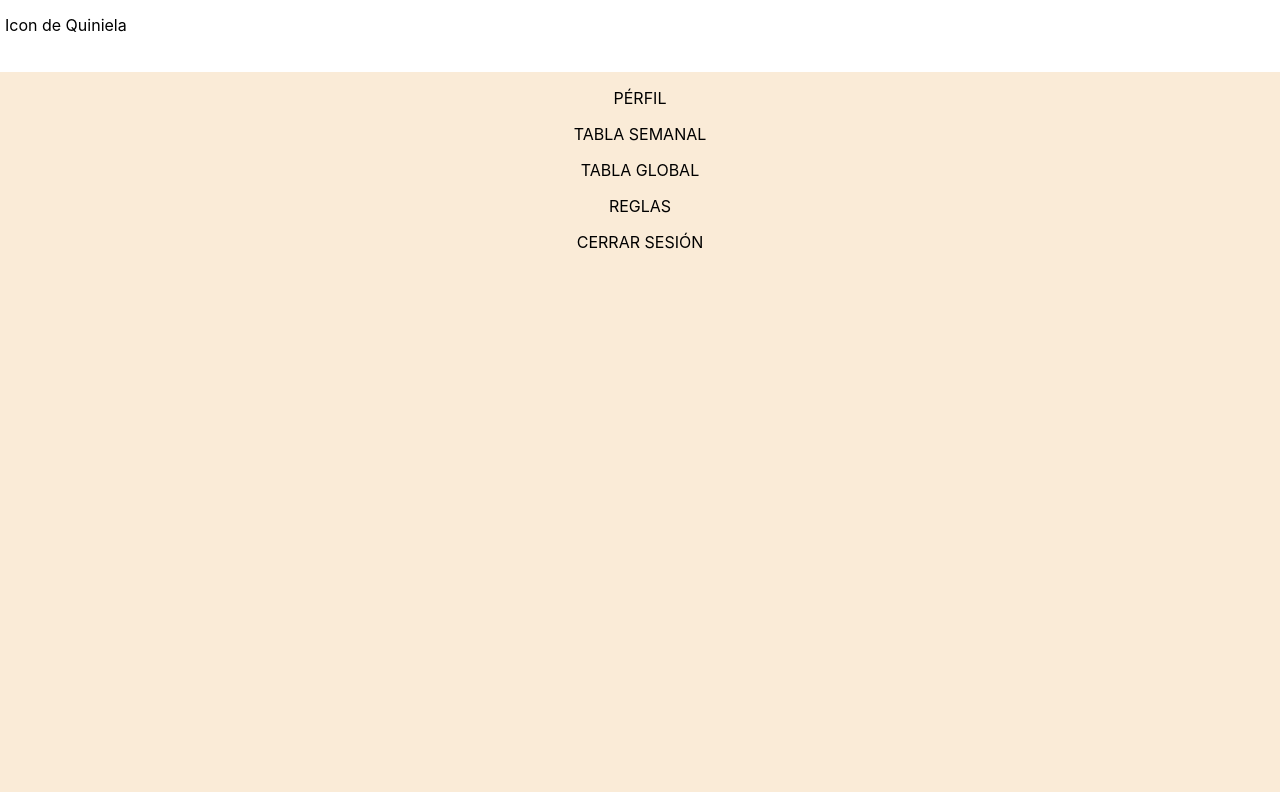
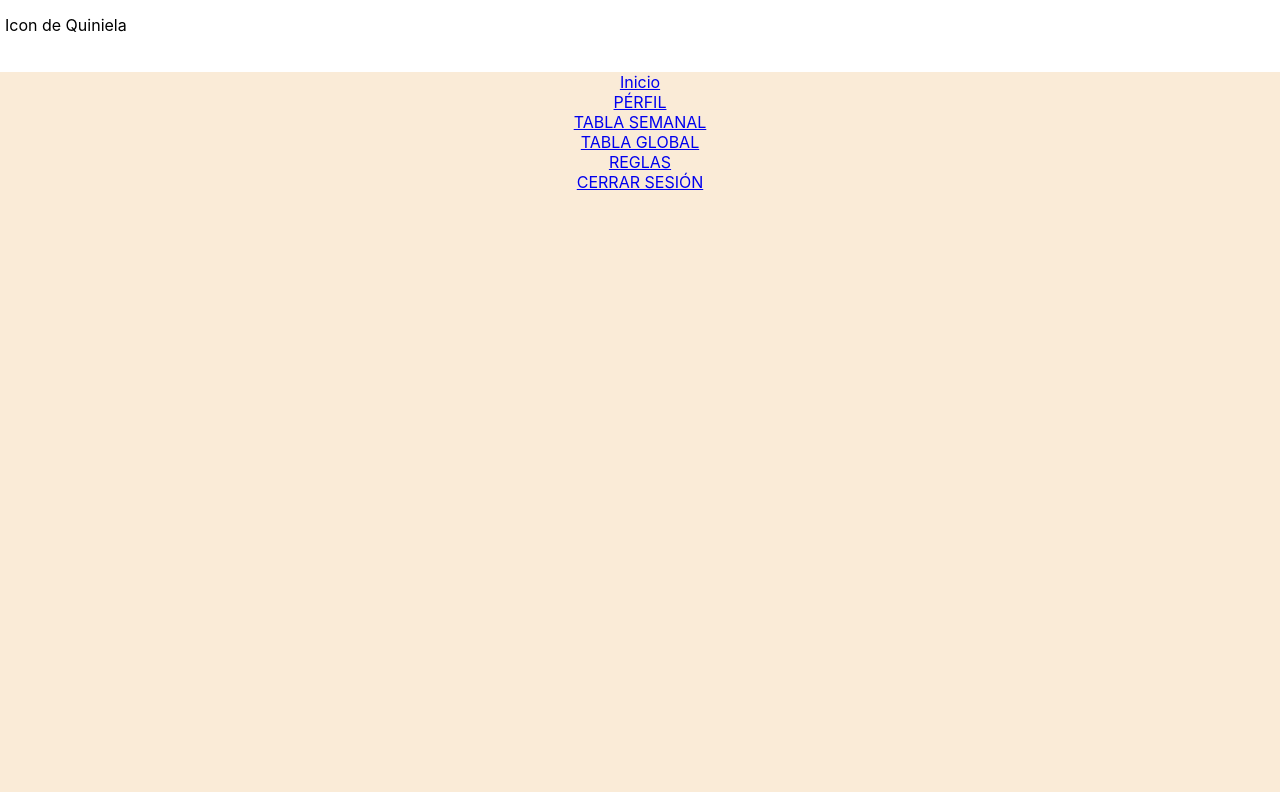
Before and after one commit to argenismahath/QuinielaFront, a React (Create React App) app: page /WeekTable in a window 1280 px wide. Built offline with nearby package versions, Linux system fonts and the light colour scheme.

Commit message:
Main menu added and linked

```diff
--- a/package.json
+++ b/package.json
@@ -8,6 +8,7 @@
     "@testing-library/user-event": "^13.5.0",
     "react": "^18.2.0",
     "react-dom": "^18.2.0",
+    "react-router-dom": "^6.13.0",
     "react-scripts": "5.0.1",
     "web-vitals": "^2.1.4"
   },
--- a/src/Components/Menu.js
+++ b/src/Components/Menu.js
@@ -1,4 +1,5 @@
-import React, { useState, useEffect, useRef } from 'react';
+import React, { useRef } from 'react';
+import {Link} from 'react-router-dom'
 import '../styles/menuStyles.css';
 
 function MenuComponent({refe}) {
@@ -14,21 +15,23 @@ function MenuComponent({refe}) {
         <>
             <div id='menuContent' ref={refe}>
                 <div>
-                    <p>PÉRFIL</p>
+                    <Link to='/'>Inicio</Link>
                 </div>
                 <div>
-                    <p>TABLA SEMANAL</p>
+                    <Link to='/Perfil'>PÉRFIL</Link>
                 </div>
                 <div>
-                    <p>TABLA GLOBAL</p>
+                    <Link to='/WeekTable'>TABLA SEMANAL</Link>
                 </div>
                 <div>
-                    <p>REGLAS</p>
+                    <Link to='/GlobalTable'>TABLA GLOBAL</Link>
                 </div>
                 <div>
-                    <p>CERRAR SESIÓN</p>
+                    <Link to='/Rules'>REGLAS</Link>
                 </div>
-
+                <div>
+                    <Link to='/SignOut'>CERRAR SESIÓN</Link>
+                </div>
             </div>
         </>
     )
--- a/src/index.js
+++ b/src/index.js
@@ -3,11 +3,14 @@ import ReactDOM from 'react-dom/client';
 import './index.css';
 import App from './App';
 import reportWebVitals from './reportWebVitals';
+import {BrowserRouter} from 'react-router-dom'
 
 const root = ReactDOM.createRoot(document.getElementById('root'));
 root.render(
   <React.StrictMode>
-    <App />
+    <BrowserRouter>
+      <App />
+    </BrowserRouter>
   </React.StrictMode>
 );
 
```
Also changed, not shown: public/index.html (+0 -13 lines), src/logo.svg (deleted), 1 other file (tests, documents, lock files or other folders).
